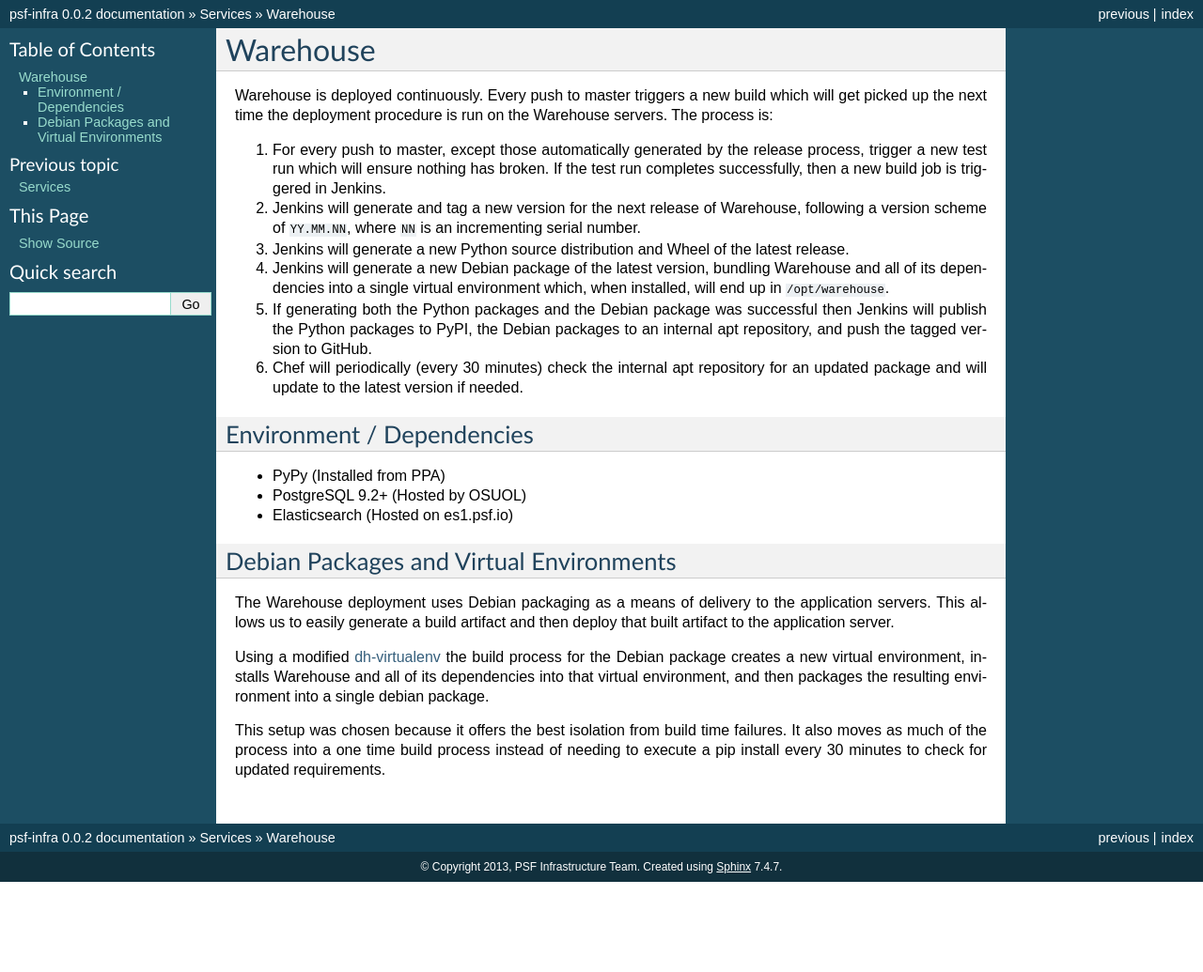
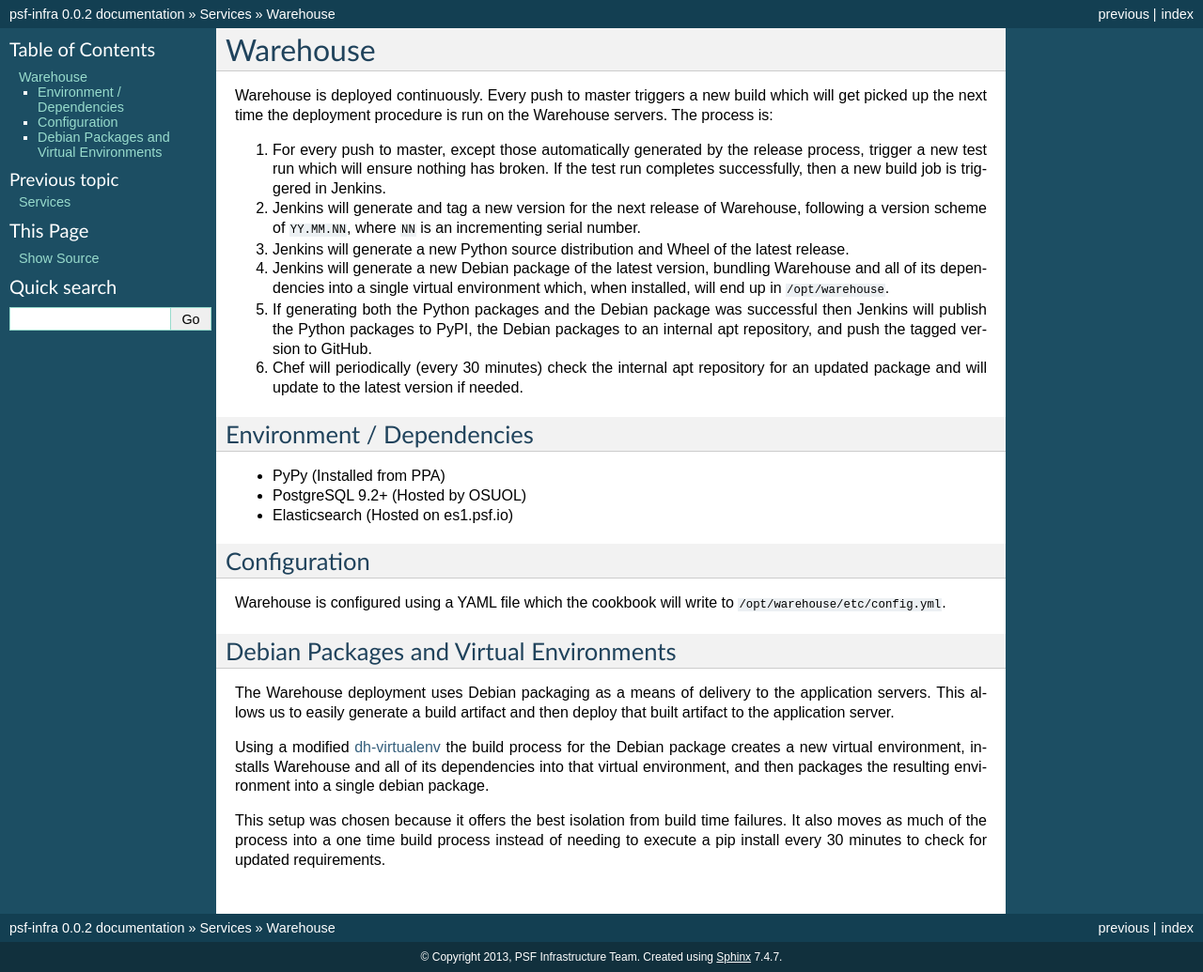
Before and after one commit to python/psf-chef, a Sphinx documentation site: the page built from doc/services/warehouse.rst, in a window 1280 px wide. Shown: the whole page at 94% size. Built offline with Sphinx 7.4.7, drawn with Linux system fonts in a browser that asks for light colours; before the commit the page ends 939 px from its top, so only the background shows below that.

Commit message:
List the configuration location

```diff
--- a/doc/services/warehouse.rst
+++ b/doc/services/warehouse.rst
@@ -32,6 +32,13 @@
 * Elasticsearch (Hosted on es1.psf.io)
 
 
+Configuration
+-------------
+
+Warehouse is configured using a YAML file which the cookbook will write to
+``/opt/warehouse/etc/config.yml``.
+
+
 Debian Packages and Virtual Environments
 ----------------------------------------
 
```
